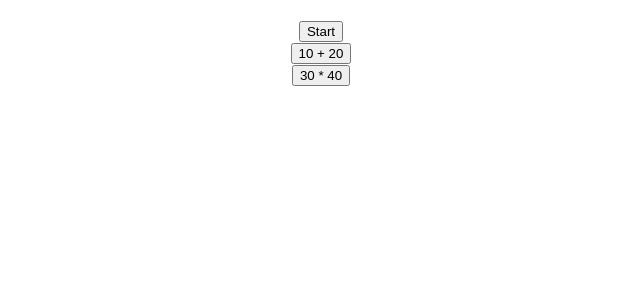
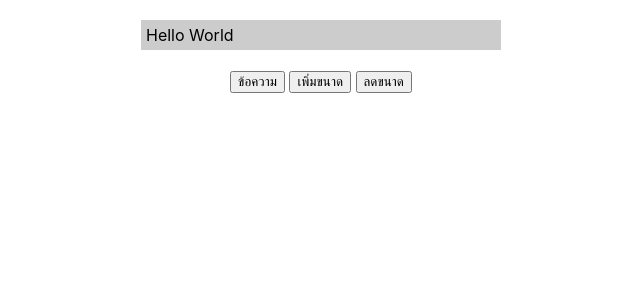
Before and after one commit to 15thatsawan/app1, a React (Create React App) app: page / in a window 1280 px wide. Shown: the top 300 px of the page, without its empty margins (319-959 px from the left). Built offline with nearby package versions, Linux system fonts and the light colour scheme.

Commit message:
state-func

```diff
--- a/src/App.js
+++ b/src/App.js
@@ -1,6 +1,6 @@
 import React from "react";
-import {EventData2} from './event-data'
+import MessageBox from './state-func'
 
 export default function App(){
-  return <EventData2/>
+  return <MessageBox/>
 }
--- /dev/null
+++ b/src/state-func.js
@@ -0,0 +1,36 @@
+import React,{useState} from "react";
+
+export default function MessageBox(){
+    let [text,setText] = useState('Hello World')
+    let [size,setSize] = React.useState(16)
+
+    const onClickSetText = () => {
+        let t = prompt('กำหนดข้อความ')
+        if (t) {
+            setText(t)
+        }
+    }
+
+    const onClickZoomIn = () => {
+        let newSize = size + 1
+        setSize(newSize)
+    }
+
+    let msgboxStyle = {
+        display: 'inline-block',
+        width:350,
+        fontSize:size,
+        backgroundColor:'#ccc',
+        padding:5,
+        textAlign:'left'
+    }
+
+    return (
+        <div style={{textAlign:'center',marginTop:20}}>
+            <div style={msgboxStyle}>{text}</div><br/><br/>
+            <button onClick={onClickSetText}>ข้อความ</button>&nbsp;
+            <button onClick={onClickZoomIn}>เพิ่มขนาด</button>&nbsp;
+            <button onClick={() => setSize(size - 1)}>ลดขนาด</button>
+        </div>
+    )
+}
```
Also changed, not shown: src/refs-func.js (added, +33 -0 lines).
